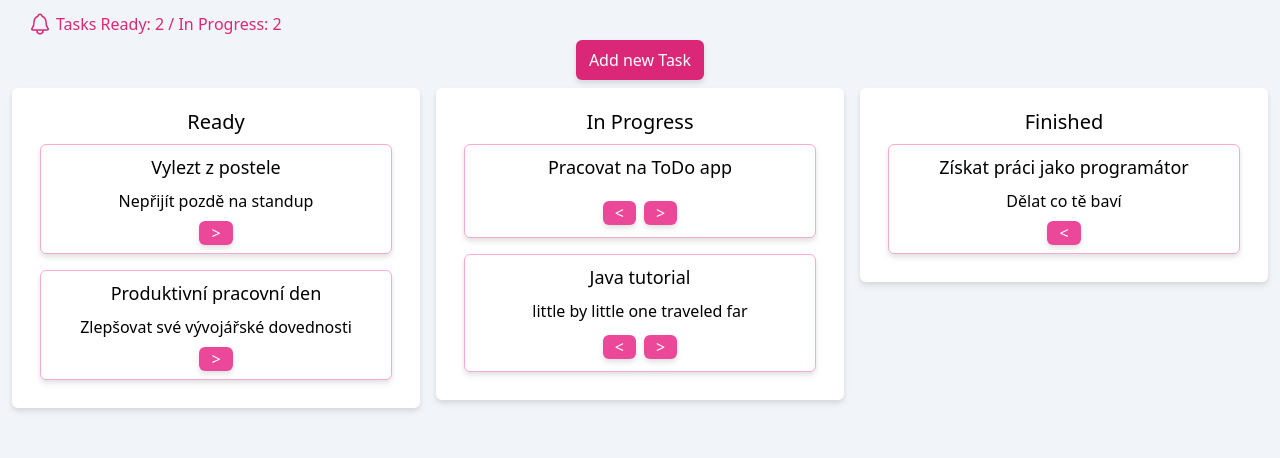
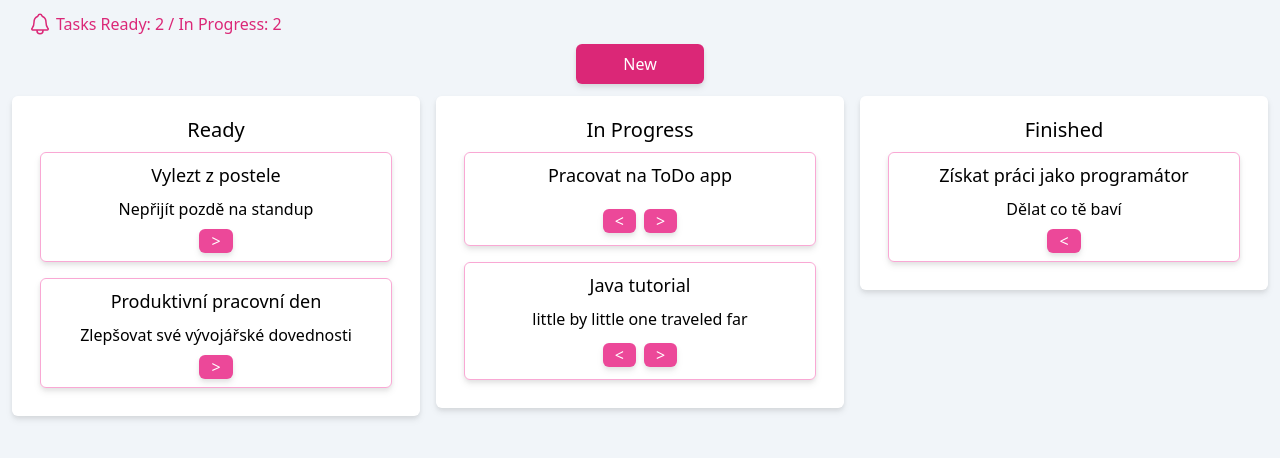
Before and after one commit to MiloPeregrin/react1-dashboard, a React (Vite) app: page / in a window 1280 px wide. Shown: the top 458 px of the page. Built offline with nearby package versions, Linux system fonts and the light colour scheme; the HTML template or start-up script is replaced by a standard one.

Commit message:
add Form component pages

```diff
--- a/src/pages/Dashboard.tsx
+++ b/src/pages/Dashboard.tsx
@@ -1,6 +1,5 @@
 import { TaskItemType, TaskStateType } from "../common/types";
 import { useTaskContext } from "../hooks/useTaskContext";
-import Form from "../components/Form";
 import Section from "../components/Section";
 
 interface IDashboard {
--- /dev/null
+++ b/src/pages/EditTaskForm.tsx
@@ -0,0 +1,16 @@
+import { TaskItemType } from "../common/types";
+import Form from "../components/Form";
+
+interface INewTaskForm {
+  selectedTask: TaskItemType;
+}
+
+const EditTaskForm = ({ selectedTask }: INewTaskForm) => {
+  return (
+    <div className="flex justify-center w-full">
+      <Form mode="edit" selectedTask={selectedTask} />
+    </div>
+  );
+};
+
+export default EditTaskForm;
--- /dev/null
+++ b/src/pages/NewTaskForm.tsx
@@ -0,0 +1,16 @@
+import { TaskItemType } from "../common/types";
+import Form from "../components/Form";
+
+interface INewTaskForm {
+  selectedTask: TaskItemType;
+}
+
+const NewTaskForm = ({ selectedTask }: INewTaskForm) => {
+  return (
+    <div className="flex justify-center w-full">
+      <Form mode="new" selectedTask={selectedTask} />
+    </div>
+  );
+};
+
+export default NewTaskForm;
--- a/src/pages/Page.tsx
+++ b/src/pages/Page.tsx
@@ -2,9 +2,9 @@ import { useEffect, useState } from "react";
 import { Link, useNavigate } from "react-router-dom";
 import { TaskItemType } from "../common/types";
 import Button from "../components/Button";
-import Form from "../components/Form";
 import Header from "../components/Header";
 import Dashboard from "./Dashboard";
+import NewTaskForm from "./NewTaskForm";
 
 // interface IPage {
 //   children: React.ReactNode;
@@ -40,22 +40,14 @@ const Page = () => {
     <div className="flex flex-col items-center bg-slate-100 min-h-screen max-h-fit px-3">
       <Header onBack={onBack} route={route} />
       {route === "dashboard" && (
-        <Link to="/new" onClick={onNew}>
-          <Button size="medium">Add new Task</Button>
+        <Link className="m-1" to="/new" onClick={onNew}>
+          <Button size="medium">New</Button>
         </Link>
       )}
       <main className="w-full max-w-7xl">
         {route === "dashboard" && <Dashboard onDetail={onDetail} />}
-        {route === "new" && (
-          <div className="flex justify-center w-full">
-            <Form mode="new" selectedTask={selectedTask} />
-          </div>
-        )}
-        {route === "edit" && (
-          <div className="flex justify-center w-full">
-            <Form mode="edit" selectedTask={selectedTask} />
-          </div>
-        )}
+        {route === "new" && <NewTaskForm selectedTask={selectedTask} />}
+        {route === "edit" && <NewTaskForm selectedTask={selectedTask} />}
       </main>
     </div>
   );
```
